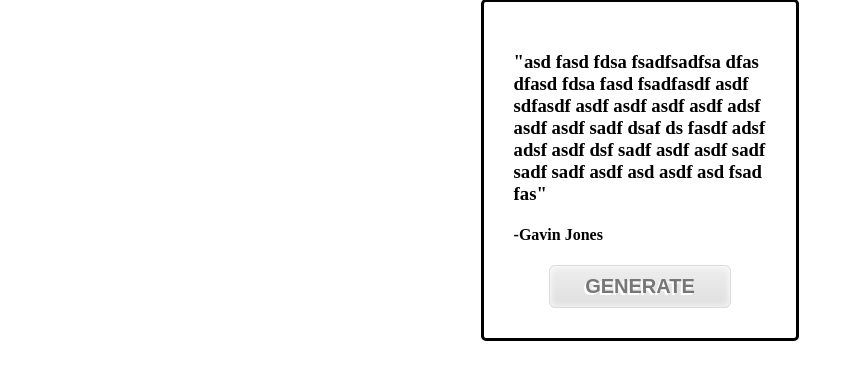
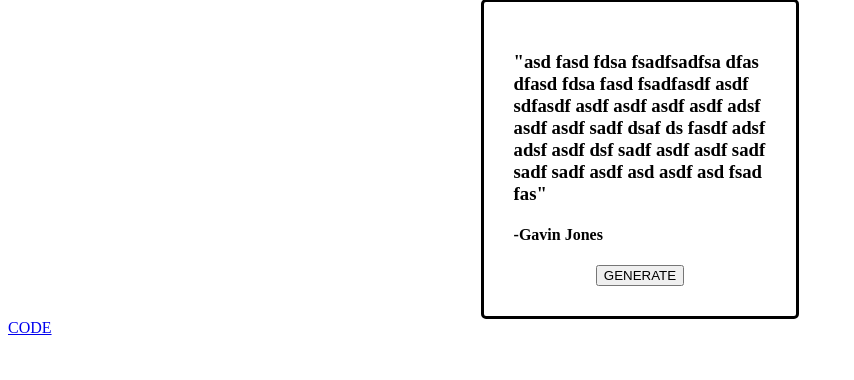
Before and after one commit to gjo603/upquotes, a PHP site: page /main-page/main.html in a window 1280 px wide. Shown: the part 72-452 px from the top of the page, without its empty margins (0-854 px from the left). Run offline with PHP 8.4, Linux system fonts and the light colour scheme.

Commit message:
git push

```diff
--- a/main-page/main.css
+++ b/main-page/main.css
@@ -26,7 +26,7 @@ body {
 
 }
 
-button {
+/* button {
     -moz-box-shadow:inset 0px 0px 7px 0px #ffffff;
 	-webkit-box-shadow:inset 0px 0px 7px 0px #ffffff;
 	box-shadow:inset 0px 0px 7px 0px #ffffff;
@@ -68,4 +68,4 @@ button:hover {
 button:active {
     position:relative;
     top:1px;
-}
+} */
--- a/main-page/main.html
+++ b/main-page/main.html
@@ -19,5 +19,6 @@
             <button>GENERATE</button>
         </div>
     </div>
+    <a targe="_blank" href="https://github.com/gjo603/upquotes">CODE</a>
 </body>
 </html>
```
